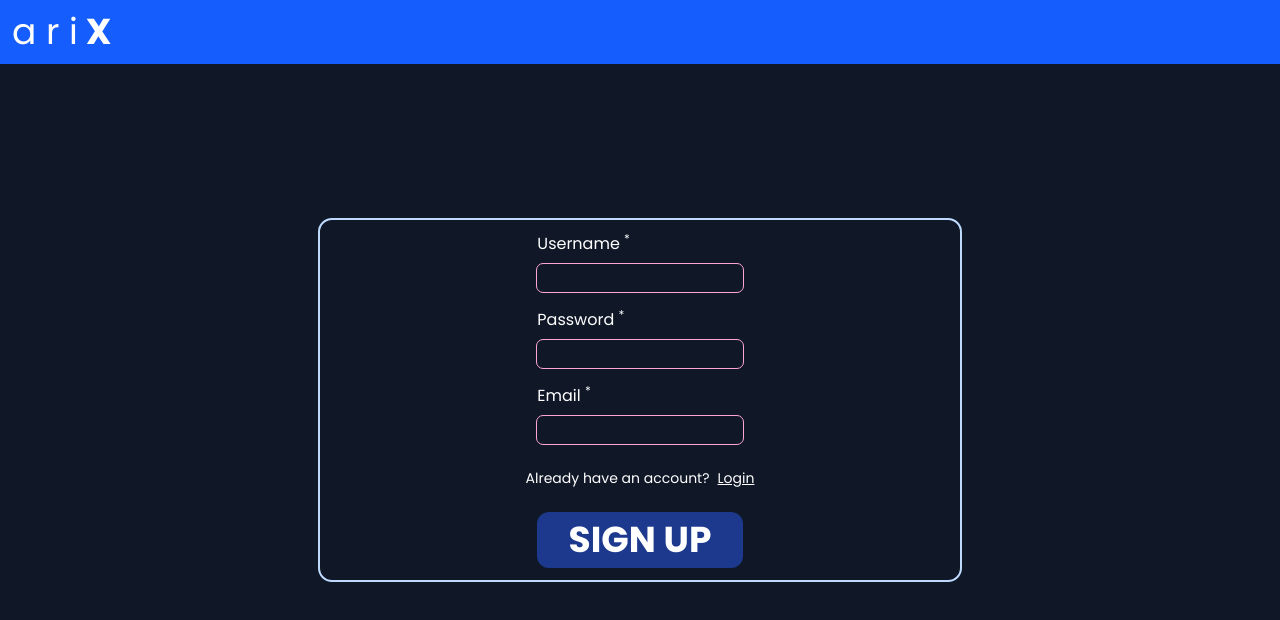
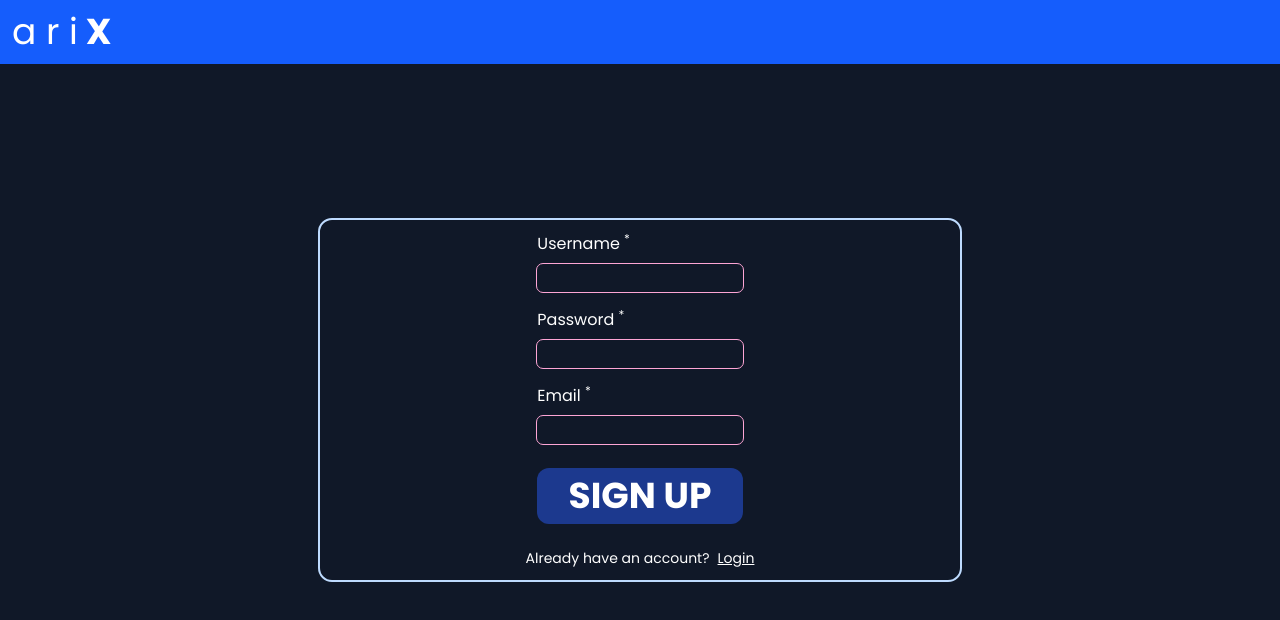
Before and after one commit to evinle/arix, a React (Vite) app in the folder arix-front/: page /signup in a window 1280 px wide. Shown: the top 620 px of the page. Built offline with nearby package versions, Linux system fonts and the light colour scheme.

Commit message:
style(fe_Signup): moved Login redirect to bottom

```diff
--- a/arix-front/src/components/Login/Signup.tsx
+++ b/arix-front/src/components/Login/Signup.tsx
@@ -107,12 +107,7 @@ const Signup: React.FC = () => {
               rules={{ required: "Email is required" }}
             />
           </div>
-          <div className="flex gap-2 text-sm">
-            Already have an account?
-            <Link to={"/login"} className="underline">
-              Login
-            </Link>
-          </div>
+
           <button
             type="submit"
             className={`
@@ -135,6 +130,12 @@ const Signup: React.FC = () => {
               Sign Up
             </span>
           </button>
+          <div className="flex gap-2 text-sm">
+            Already have an account?
+            <Link to={"/login"} className="underline">
+              Login
+            </Link>
+          </div>
         </form>
       </Menu>
     </CenterOnContainer>
```
